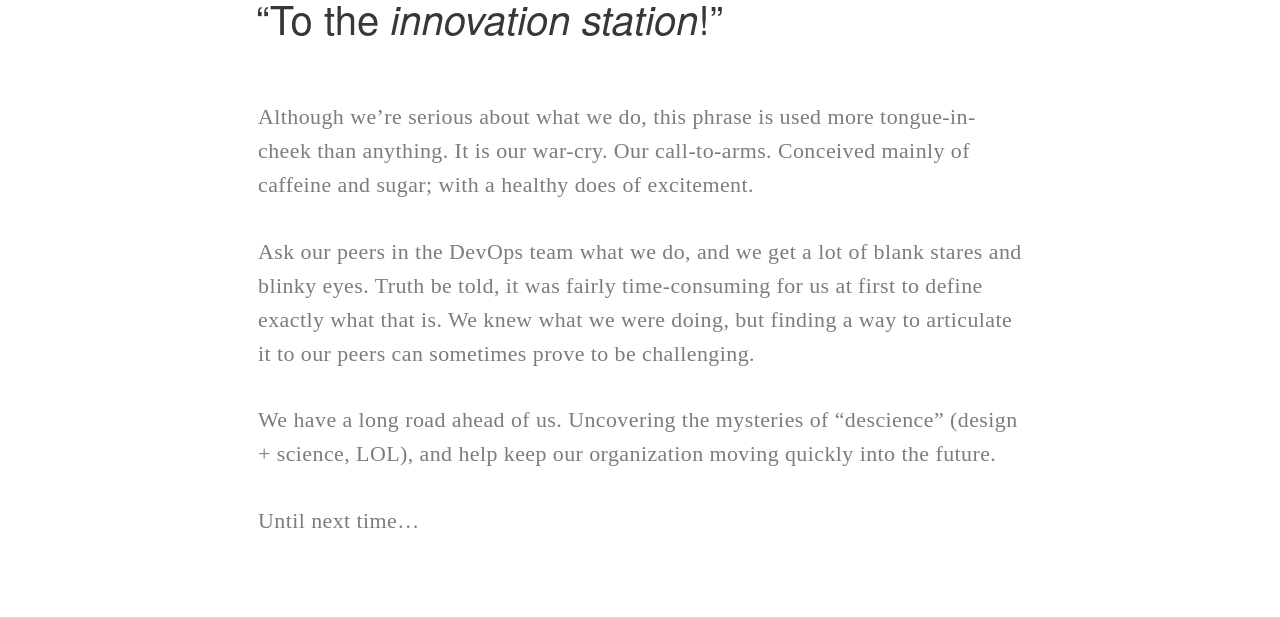
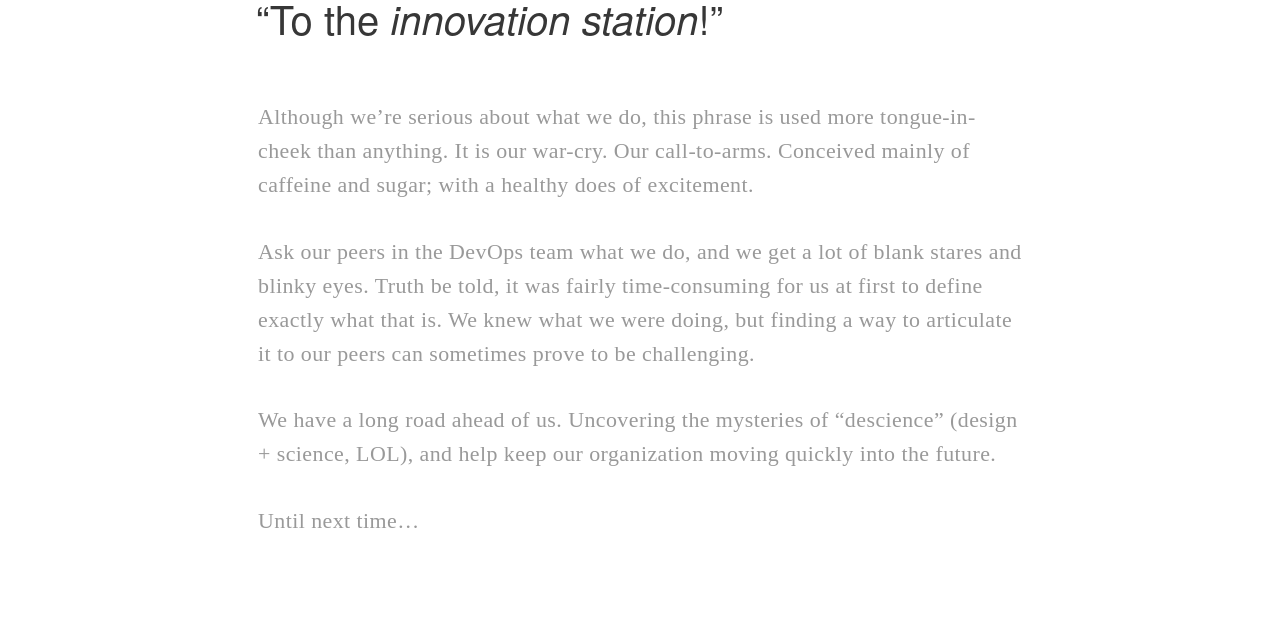
Before and after one commit to CTi-Winnipeg/cti-winnipeg.github.io, a Jekyll site: the page built from editorials/_posts/2015-01-21-first-post.md, in a window 1280 px wide. Shown: the part 1006-1623 px from the top of the page. Built offline with Jekyll 4.4.1, drawn with Linux system fonts in a browser that asks for light colours.

Commit message:
Updated Article paragraph color for animating
Change from animating opacity to text-color.

```diff
--- a/stylesheets/styles.css
+++ b/stylesheets/styles.css
@@ -300,7 +300,8 @@ article.post p {
   -o-transition: all 300ms ease-in-out;
   transition: all 300ms ease-in-out;
   border-left: 0.1em solid #fff;
-  opacity: 0.65;
+  /*opacity: 0.65;*/
+  color: #999;
 }
 article.post > p:hover {
   opacity: 1;
```
